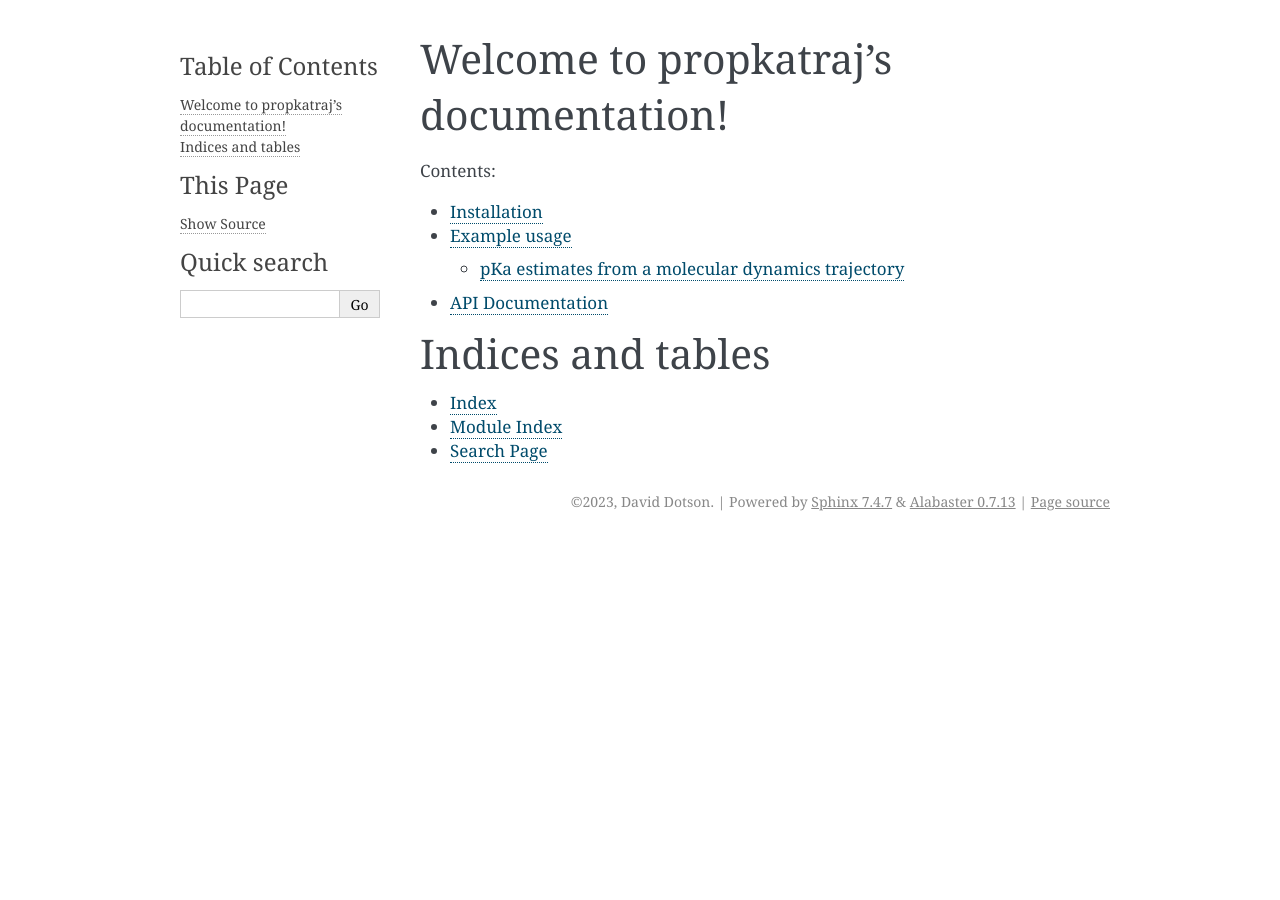
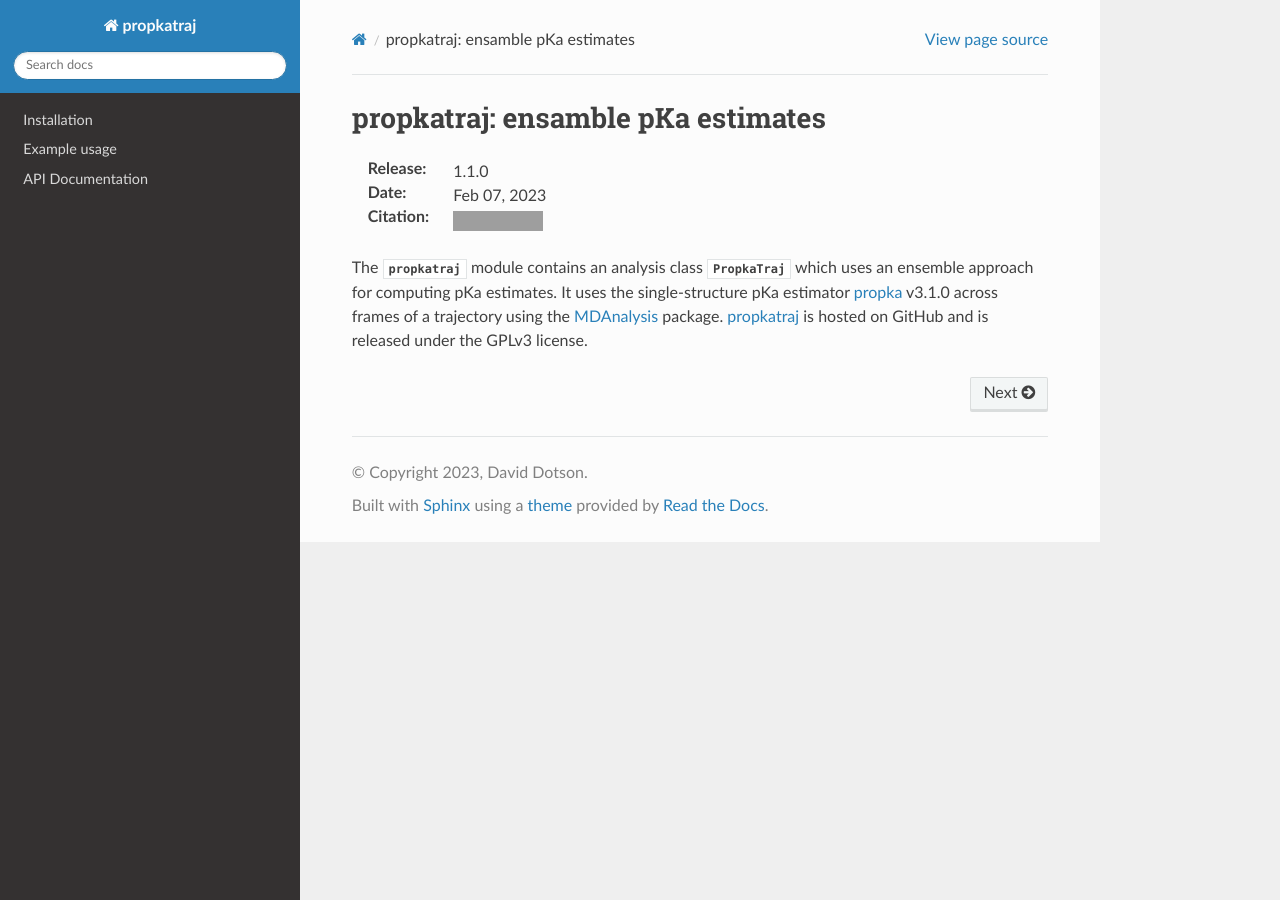
Before and after one commit to Becksteinlab/propkatraj, a Sphinx documentation site: the page built from docs/sphinx/index.rst, in a window 1280 px wide. Built offline with Sphinx 7.4.7 and the Read the Docs theme 2.0.0, drawn with Linux system fonts in a browser that asks for light colours; grey boxes are pictures that could not be loaded.

Commit message:
Expanded installation instructions and changed theme

```diff
--- a/docs/sphinx/conf.py
+++ b/docs/sphinx/conf.py
@@ -34,5 +34,5 @@
 # -- Options for HTML output -------------------------------------------------
 # https://www.sphinx-doc.org/en/master/usage/configuration.html#options-for-html-output
 
-html_theme = 'alabaster'
+html_theme = 'sphinx_rtd_theme'
 html_static_path = ['_static']
--- a/docs/sphinx/index.rst
+++ b/docs/sphinx/index.rst
@@ -3,20 +3,30 @@
    You can adapt this file completely to your liking, but it should at least
    contain the root `toctree` directive.
 
-Welcome to propkatraj's documentation!
-======================================
+propkatraj: ensamble pKa estimates
+==================================
+
+:Release: |release|
+:Date: |today|
+:Citation: |zenodo|
+
+The :mod:`propkatraj` module contains an analysis class :class:`PropkaTraj`
+which uses an ensemble approach for computing pKa estimates. It uses the single-structure
+pKa estimator `propka`_ v3.1.0 across frames of a trajectory using the `MDAnalysis`_
+package. `propkatraj`_ is hosted on GitHub and is released under the GPLv3 license.
+
+.. _propka: https://github.com/jensengroup/propka
+.. _MDAnalysis: https://www.mdanalysis.org/
+.. _propkatraj: https://github.com/Becksteinlab/propkatraj
+
+.. |zenodo| image:: https://zenodo.org/badge/88095629.svg
+   :alt: Zenodo DOI
+   :target: https://zenodo.org/badge/latestdoi/88095629
 
 .. toctree::
-   :maxdepth: 2
-   :caption: Contents:
+   :maxdepth: 4
+   :hidden:
 
    usage/installation
    usage/examples
    api
-
-Indices and tables
-==================
-
-* :ref:`genindex`
-* :ref:`modindex`
-* :ref:`search`
```
Also changed, not shown: docs/sphinx/usage/installation.rst (+39 -1 lines).
